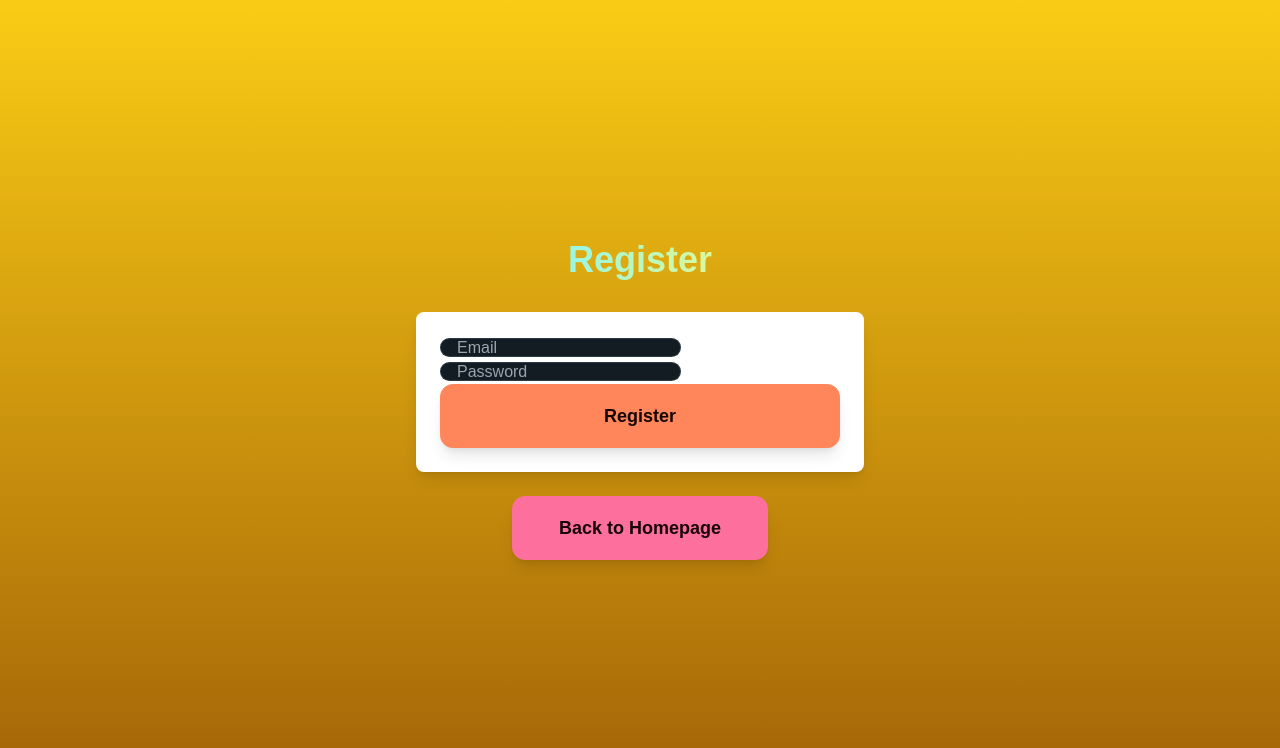
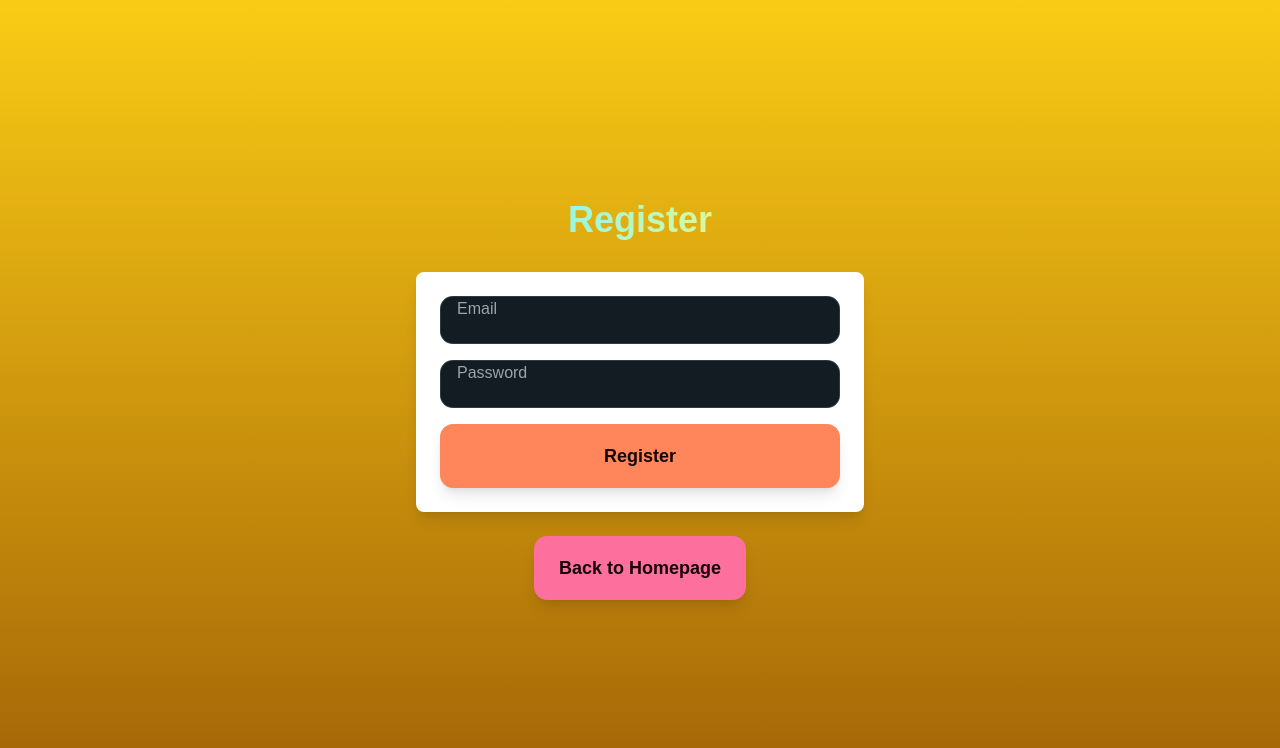
Before and after one commit to MadlyJado/alvarindus-passwordman, a Next.js app: page /register in a window 1280 px wide. Shown: the top 748 px of the page. Built offline with nearby package versions, Linux system fonts and the light colour scheme; what pocketbase would draw is missing.

Commit message:
sadsadasd

```diff
--- a/app/Components/Register/Register.tsx
+++ b/app/Components/Register/Register.tsx
@@ -19,7 +19,7 @@ function Register(props: any) {
         <div className="w-full max-w-md p-6 bg-white rounded-lg shadow-lg items-center">
             {isLoading && <p className="text-center text-lg">Loading...</p>}
             {isError && <p className="text-center text-lg bg-red-400 p-2 rounded">Invalid email or password</p>}
-            <form onSubmit={handleSubmit(onSubmit)}>
+            <form onSubmit={handleSubmit(onSubmit)} className="flex flex-col gap-4">
                 <label className="input input-bordered w-full">
                     <input type="text" className="grow" placeholder="Email" {...register("email")}/>
                 </label>
--- a/app/register/page.tsx
+++ b/app/register/page.tsx
@@ -13,7 +13,7 @@ const Page: NextPage<Props> = ({}) => {
         </h1>
         <Register/>
         <Link href="/">
-        <p className="mt-6 btn btn-secondary btn-lg btn-wide shadow-lg hover:scale-105 transform transition-all duration-300">
+        <p className="mt-6 btn btn-secondary btn-lg shadow-lg hover:scale-105 transform transition-all duration-300 w-full">
           Back to Homepage
         </p>
       </Link>
```
